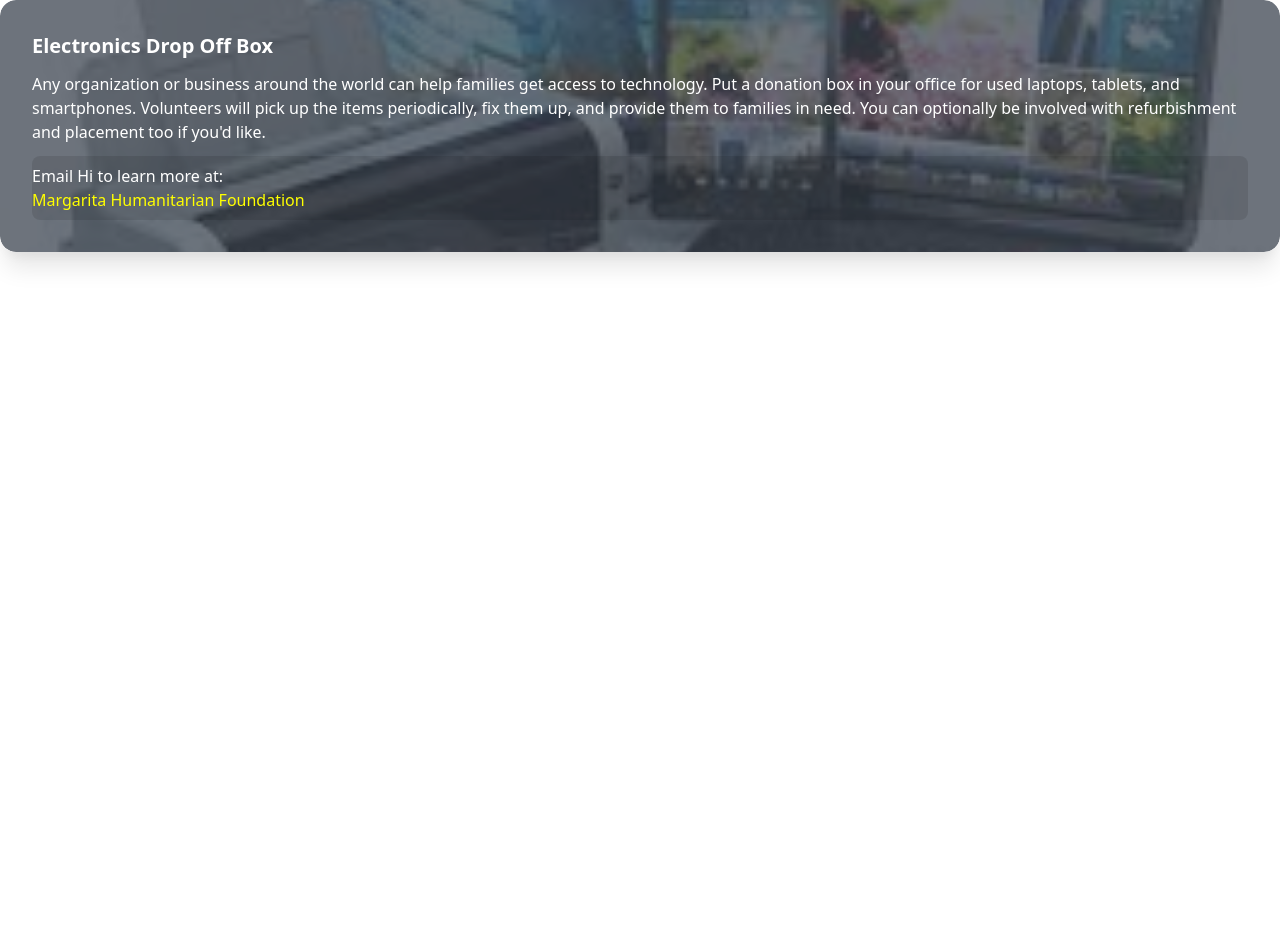
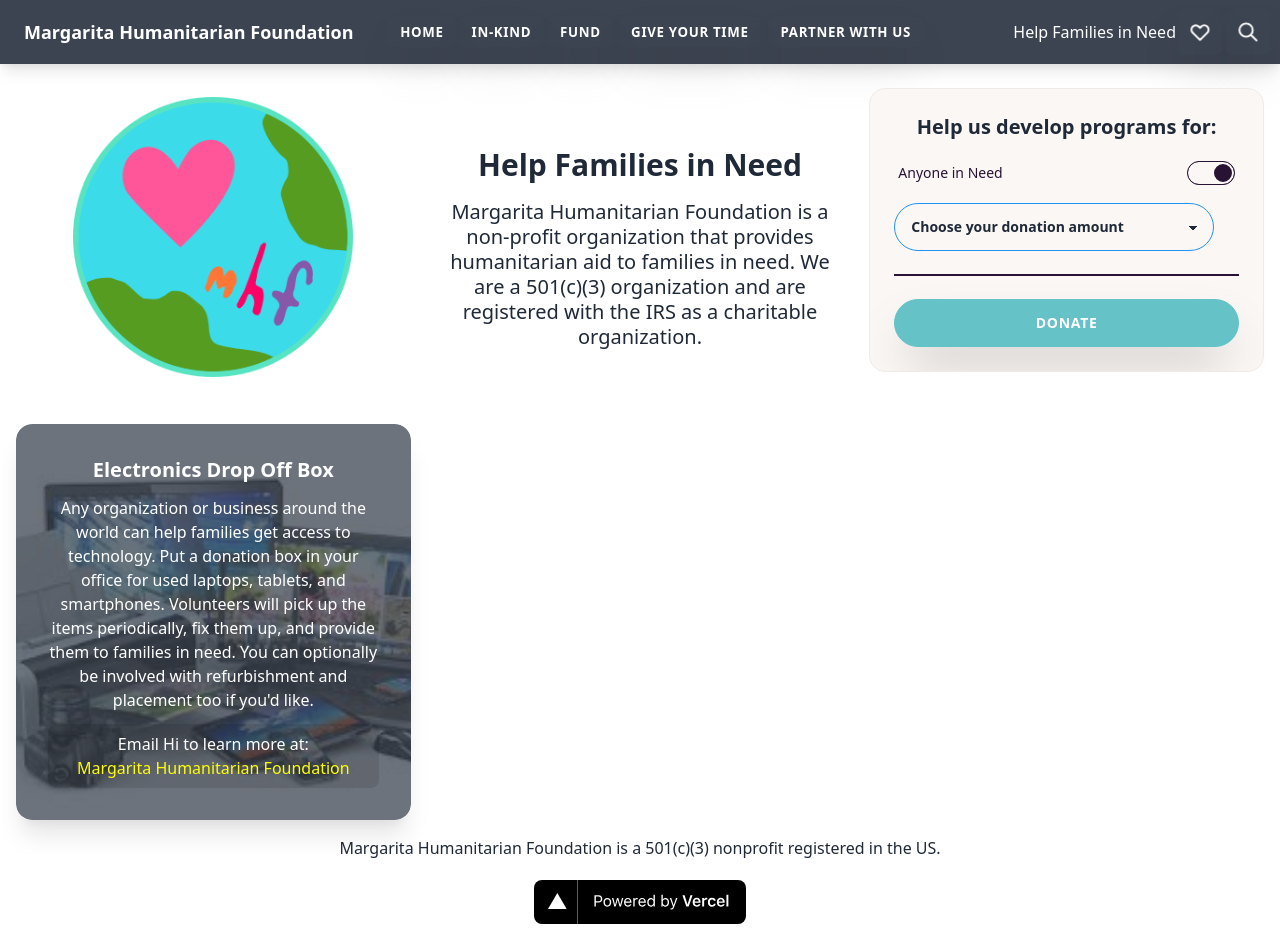
Before and after one commit to margaritahumanitarian/helpafamily, a Next.js app: page /partner-with-us in a window 1280 px wide. Before the commit the page ends 800 px from the top, so only its background shows below. Built offline with nearby package versions, Linux system fonts and the light colour scheme.

Commit message:
Update partner-with-us.js
Added primary layout from #112

```diff
--- a/pages/partner-with-us.js
+++ b/pages/partner-with-us.js
@@ -1,11 +1,12 @@
 import React from 'react';
 
 import ElectronicsDropOffCard from '../components/ElectronicsDropOffCard';
+import PrimaryLayout from '../components/PrimaryLayout';
 
 export default function PartnerWithUs() {
   return (
-    <>
+    <PrimaryLayout>
       <ElectronicsDropOffCard />
-    </>
+    </PrimaryLayout>
   );
 }
```
